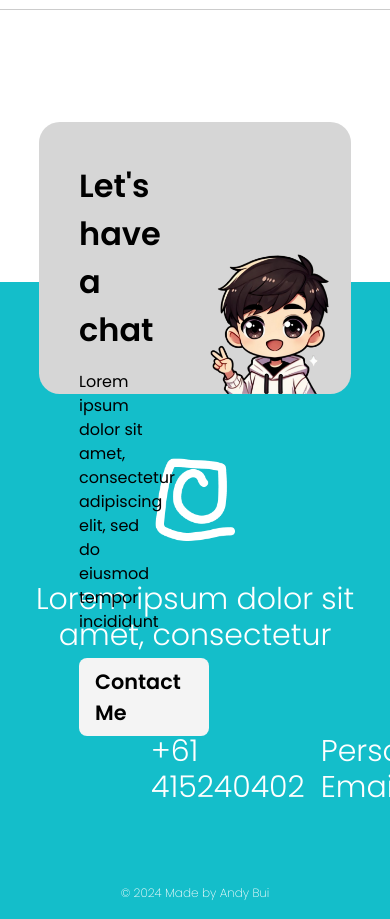
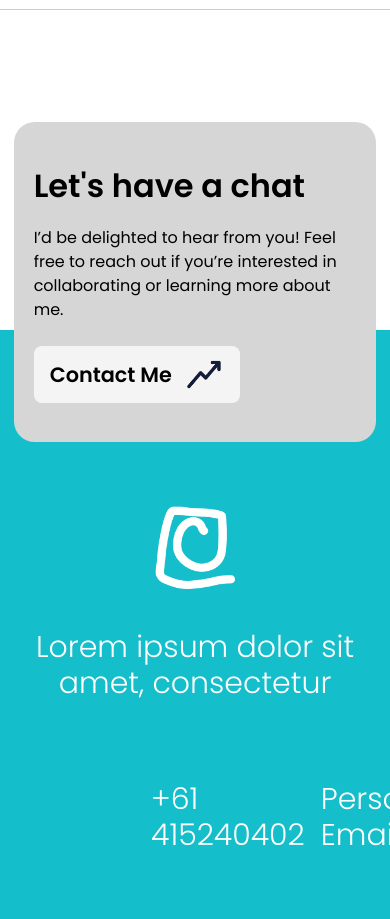
Before and after one commit to TCB2307/tcb2307.github.io, a React (Vite) app: page / in a window 390 px wide. Shown: the part 5060-5979 px from the top of the page. Built offline with nearby package versions, Linux system fonts and the light colour scheme.

Commit message:
contact responsive done

```diff
--- a/src/components/Contact.jsx
+++ b/src/components/Contact.jsx
@@ -4,16 +4,16 @@ import icon from "../images/icon.png";
 function Contact() {
   return (
     <div>
-      <div className="h-[17rem] flex justify-center">
-        <div className="bg-[#D6D6D6] w-4/5 relative top-28 rounded-[1.3rem] flex">
-          <div className="w-1/2">
-            <div className="px-10 pt-10">
+      <div className="h-[20rem] flex justify-center">
+        <div className="bg-[#D6D6D6] w-4/5 relative top-28 rounded-[1.3rem] flex md:w-[93%] skill-m:block">
+          <div className="w-1/2 skill-m:w-full">
+            <div className="px-10 pt-10 phone:px-5">
               <div className="font-semibold text-[2rem] pb-4">
                 Let's have a chat
               </div>
-              <div className="pb-6">
-                Lorem ipsum dolor sit amet, consectetur adipiscing
-                <br /> elit, sed do eiusmod tempor incididunt
+              <div className="pb-6 h-[7rem] skill-m:h-auto">
+                I’d be delighted to hear from you! Feel free to reach out if
+                you’re interested in collaborating or learning more about me.
               </div>
               <div className="flex">
                 <div className="bg-[#F4F4F4] flex px-4 py-2  cursor-pointer rounded-[0.5rem]">
@@ -27,8 +27,8 @@ function Contact() {
               </div>
             </div>
           </div>
-          <div className="w-1/2">
-            <div className="flex  items-end justify-center h-full">
+          <div className="w-1/2 skill-m:hidden">
+            <div className="flex items-end justify-center h-full">
               <img src={ava02} alt="ava02" className="w-60" />
             </div>
           </div>
```
